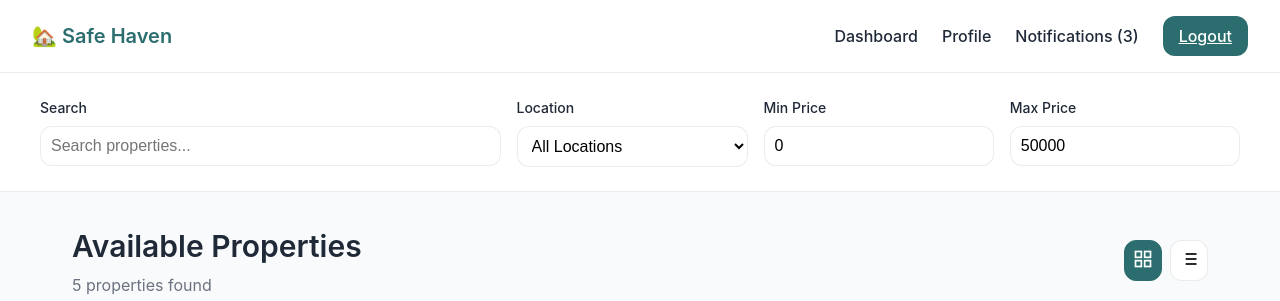
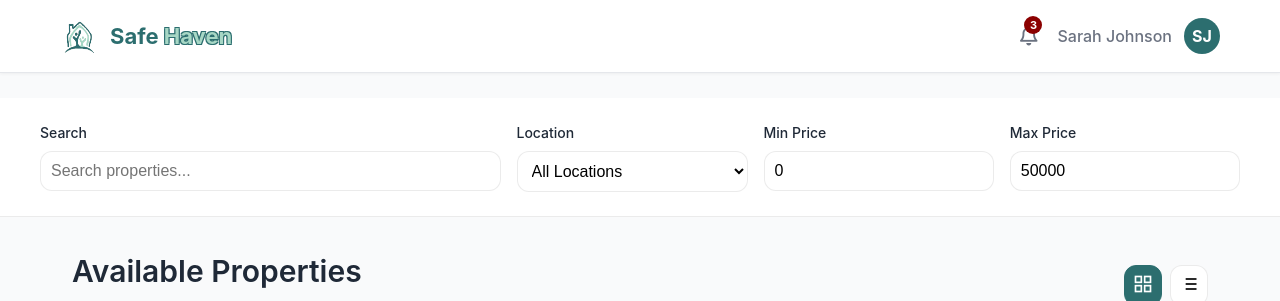
Before and after one commit to Pochyy/CSIT327-G2-Safe-Housing-Management-System, a Django app: page /renter/ in a window 1280 px wide. Shown: the top 301 px of the page. Run offline with Django 5.2, Linux system fonts and the light colour scheme; the visitor is signed in with stand-in values (Sample User, id 1).

Commit message:
feature(renter-page): updated layout with profile and improved styling

```diff
--- a/Safe_Housing_Management_System/static/renterPage/renter.css
+++ b/Safe_Housing_Management_System/static/renterPage/renter.css
@@ -1,3 +1,20 @@
+:root {
+    --primary: #2C6E6F;
+    --primary-light: #4F9D9E;
+    --primary-dark: #1A4A4A;
+    --secondary: #6b7280;
+    --light: #f9fafb;
+    --dark: #111827;
+    --gray: #9ca3af;
+    --border: #e5e7eb;
+    --card-bg: #ffffff;
+    --background: #ffffff;
+    --success: #10b981;
+    --warning: #f59e0b;
+    --danger: #8B0000;
+}
+
+
 * {
     margin: 0;
     padding: 0;
@@ -11,37 +28,137 @@
     line-height: 1.5;
 }
 
-/* --- Navbar --- */
-.navbar {
-    background-color: #ffffff;
-    border-bottom: 1px solid rgba(0, 0, 0, 0.08);
-    padding: 1rem 2rem;
+.header-container {
+    background-color: white;
+    color: var(--dark);
+    padding: 16px 0;
+    margin-bottom: 25px;
+    border-bottom: 1px solid var(--border);
+    box-shadow: 0 1px 3px rgba(0, 0, 0, 0.05);
+}
+
+.header-content {
+    max-width: 1200px;
+    margin: 0 auto;
+    padding: 0 20px;
     display: flex;
     justify-content: space-between;
     align-items: center;
 }
 
-.navbar-brand {
-    font-size: 1.25rem;
-    font-weight: 600;
-    color: #2C6E6F;
+.logo-section {
+    display: flex;
+    align-items: center;
+    gap: 10px;
 }
 
-.navbar-menu {
-    display: flex;
-    gap: 1.5rem;
-    align-items: center;
+.logo-section img {
+    width: 40px;
+    height: 40px;
 }
 
-.navbar-link {
-    color: #1F2937;
-    text-decoration: none;
-    font-weight: 500;
+.logo-section h2 {
+    font-size: 22px;
+    color: #2C6E6F;
+    font-weight: bold;
 }
 
-.navbar-link:hover {
-    color: #2C6E6F;
+.logo-section h2 span {
+    color: #A7D7C5;
+    text-shadow:
+        -1px -1px 0  #2C6E6F,
+        1px -1px 0  #2C6E6F,
+        -1px 1px 0  #2C6E6F,
+        1px 1px 0  #2C6E6F;
 }
+
+.header-right {
+    display: flex;
+    align-items: center;
+    gap: 20px;
+}
+
+.notification-icon {
+    position: relative;
+    cursor: pointer;
+    color: var(--secondary);
+    font-size: 20px;
+}
+
+.notification-badge {
+    position: absolute;
+    top: -5px;
+    right: -5px;
+    background-color: #8B0000;
+    color: white;
+    border-radius: 50%;
+    width: 18px;
+    height: 18px;
+    display: flex;
+    align-items: center;
+    justify-content: center;
+    font-size: 11px;
+    font-weight: bold;
+}
+
+
+.user-info {
+    display: flex;
+    align-items: center;
+    gap: 12px;
+    color: var(--secondary);
+    font-weight: 500;
+    position: relative;
+    cursor: pointer;
+}
+
+.user-avatar {
+    width: 36px;
+    height: 36px;
+    border-radius: 50%;
+    background-color: var(--primary);
+    display: flex;
+    align-items: center;
+    justify-content: center;
+    color: white;
+    font-weight: bold;
+}
+
+.user-dropdown {
+    position: absolute;
+    top: 100%;
+    right: 0;
+    background-color: white;
+    border-radius: 8px;
+    box-shadow: 0 4px 12px rgba(0, 0, 0, 0.1);
+    padding: 8px 0;
+    width: 180px;
+    z-index: 100;
+    display: none;
+}
+
+.user-dropdown.active {
+    display: block;
+}
+
+.user-dropdown-item {
+    padding: 10px 16px;
+    font-size: 14px;
+    color: var(--dark);
+    cursor: pointer;
+    transition: background-color 0.2s;
+}
+
+.user-dropdown-item:hover {
+    background-color: #f9fafb;
+}
+
+.user-dropdown-divider {
+    height: 1px;
+    background-color: var(--border);
+    margin: 5px 0;
+}
+
 
 .btn-primary {
     background-color: #2C6E6F;
@@ -162,12 +279,12 @@
 
 .property-list .property-card {
     display: flex;
-    max-height: 200px;
+    max-height: 400px;
 }
 
 .property-list .property-image {
     width: 300px;
-    height: 200px;
+    height: 300px;
     flex-shrink: 0;
 }
 
--- a/Safe_Housing_Management_System/templates/renterPage.html
+++ b/Safe_Housing_Management_System/templates/renterPage.html
@@ -5,19 +5,43 @@
     <meta name="viewport" content="width=device-width, initial-scale=1.0">
     <title>Renter Dashboard - Safe Haven</title>
     {% load static %}
+     <link rel="stylesheet" href="https://cdnjs.cloudflare.com/ajax/libs/font-awesome/6.4.0/css/all.min.css">
     <link rel="stylesheet" href="{% static 'renterPage/renter.css' %}">
 </head>
 <body>
-    <!-- Navbar -->
-    <nav class="navbar">
-        <div class="navbar-brand">🏡 Safe Haven</div>
-        <div class="navbar-menu">
-            <a href="#" class="navbar-link">Dashboard</a>
-            <a href="#" class="navbar-link">Profile</a>
-            <a href="#" class="navbar-link">Notifications (3)</a>
-            <a href="{% url 'logout' %}" class="btn-primary">Logout</a>
+    <!-- Header Container -->
+    <div class="header-container">
+        <div class="header-content">
+            <div class="logo-section">
+                <img src="{% static 'images/SH.png' %}" alt="Safe Haven Logo">
+                <h2>Safe <span>Haven</span></h2>
+            </div>
+
+            <div class="header-right">
+                <div class="notification-icon">
+                    <i class="far fa-bell"></i>
+                    <div class="notification-badge">3</div>
+                </div>
+
+                <div class="user-info" id="userDropdownBtn">
+                    <div>Sarah Johnson</div>
+                    <div class="user-avatar">SJ</div>
+                    <div class="user-dropdown" id="userDropdown">
+                        <div class="user-dropdown-item">
+                            <i class="fas fa-user-circle"></i> My Profile
+                        </div>
+                        <div class="user-dropdown-item">
+                            <i class="fas fa-cog"></i> Settings
+                        </div>
+                        <div class="user-dropdown-divider"></div>
+                        <div class="user-dropdown-item" id="logoutBtn">
+                            <i class="fas fa-sign-out-alt"></i> Logout
+                        </div>
+                    </div>
+                </div>
+            </div>
         </div>
-    </nav>
+    </div>
 
     <!-- Filter Bar -->
     <div class="filter-bar">
@@ -92,3 +116,25 @@
     <script src="{% static 'renterPage/renter.js' %}"></script>
 </body>
 </html>
+
+// User dropdown functionality
+const userDropdownBtn = document.getElementById('userDropdownBtn');
+const userDropdown = document.getElementById('userDropdown');
+const logoutBtn = document.getElementById('logoutBtn');
+
+userDropdownBtn.addEventListener('click', (e) => {
+    e.stopPropagation();
+    userDropdown.classList.toggle('active');
+});
+
+// Close dropdown when clicking outside
+document.addEventListener('click', () => {
+    userDropdown.classList.remove('active');
+});
+
+// Logout functionality
+logoutBtn.addEventListener('click', () => {
+    if (confirm('Are you sure you want to logout?')) {
+        window.location.href = "{% url 'logout' %}";
+    }
+});
```
Also changed, not shown: Safe_Housing_Management_System/static/renterPage/renter.js (line endings or trailing spaces).
